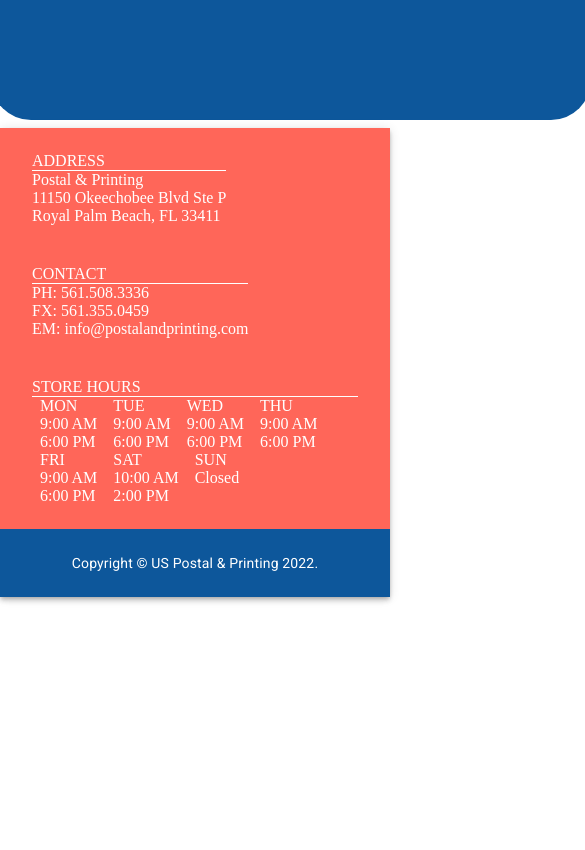
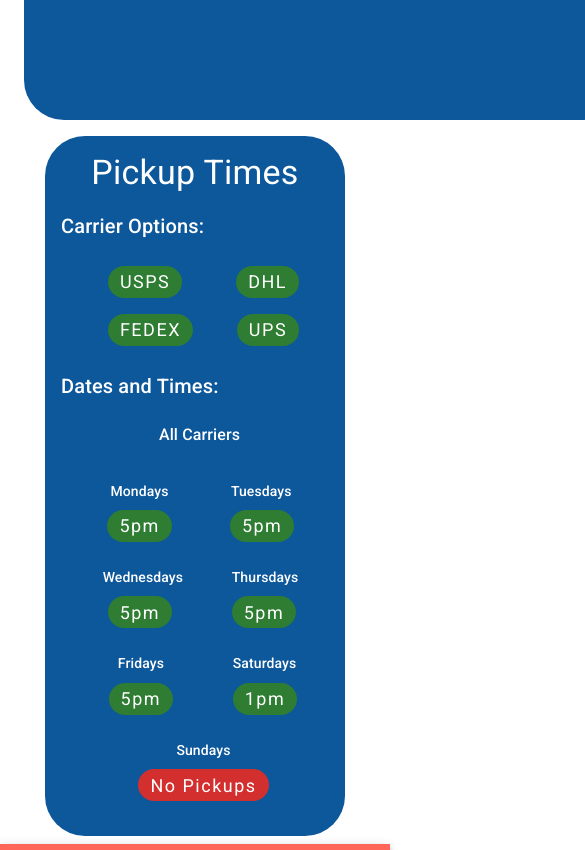
Before and after one commit to Mateo-Wallace/US-Postal-Printing, a React (Create React App) app in the folder client/: page / in a window 390 px wide. Shown: the part 1140-1990 px from the top of the page, 585 px wide, since content can reach past the window. Before the commit the page ends 1737 px from the top, so only its background shows below. Built offline with nearby package versions, Linux system fonts and the light colour scheme; what survey-core would draw is missing.

Commit message:
finally fixed mobile responsiveness on homepage!

```diff
--- a/client/src/App.js
+++ b/client/src/App.js
@@ -73,7 +73,7 @@
       <Router>
       <ThemeProvider theme={theme} >
       <Nav />
-      <div style={{position: 'sticky', marginTop: '95px'}}>
+      <div style={{ marginTop: '95px'}}>
         <Routes >
           <Route path='/' element={<Home />} />
           <Route path='/signup' element={<Signup />} />
--- a/client/src/pages/Home.js
+++ b/client/src/pages/Home.js
@@ -18,12 +18,29 @@
 
 const Home = () => {
   return (
-    <div style={{ display: "flex", marginTop: '120px', justifyContent: 'center' }}>
+    <div>
+      <div style={{
+          width: "100vw",
+          display: "flex",
+          flexDirection: "row",
+          flexWrap: "wrap-reverse",
+          justifyContent: "space-evenly",
+          marginTop: '120px',
+           }} >
+            <Container
+        sx={{
+          margin: 0,
+          width: 500,
+          display: "flex",
+          flexDirection: "row",
+          flexWrap: "wrap",
+          justifyContent: "center",
+        }}
+
+      >
       <Box
         sx={{
           margin: 1,
-          marginLeft: "20px",
-          alignSelf: "flex-start",
           width: 300,
           height: 700,
           backgroundColor: "primary.dark",
@@ -259,16 +276,17 @@
           </Grid>
 
       </Box>
+      </Container>
       <Container
         sx={{
           margin: 0,
-          width: "auto",
+          width: 1200,
           display: "flex",
           flexDirection: "row",
           flexWrap: "wrap",
           justifyContent: "center",
         }}
-        fixed
+
       >
         <Box
           sx={{
@@ -644,6 +662,7 @@
           </Typography>
         </Box>
       </Container>
+      </div>
     </div>
   );
 };
```
